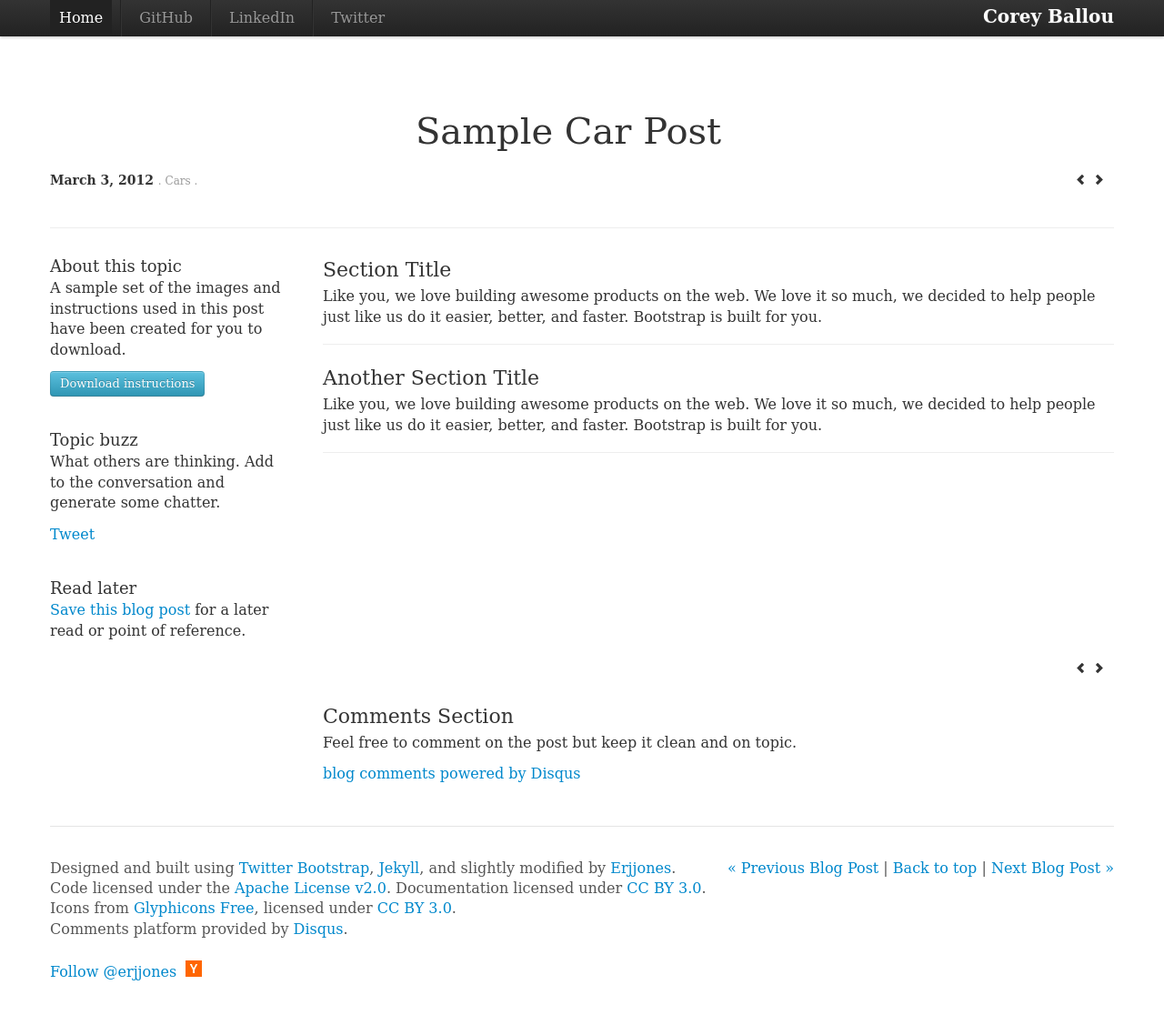
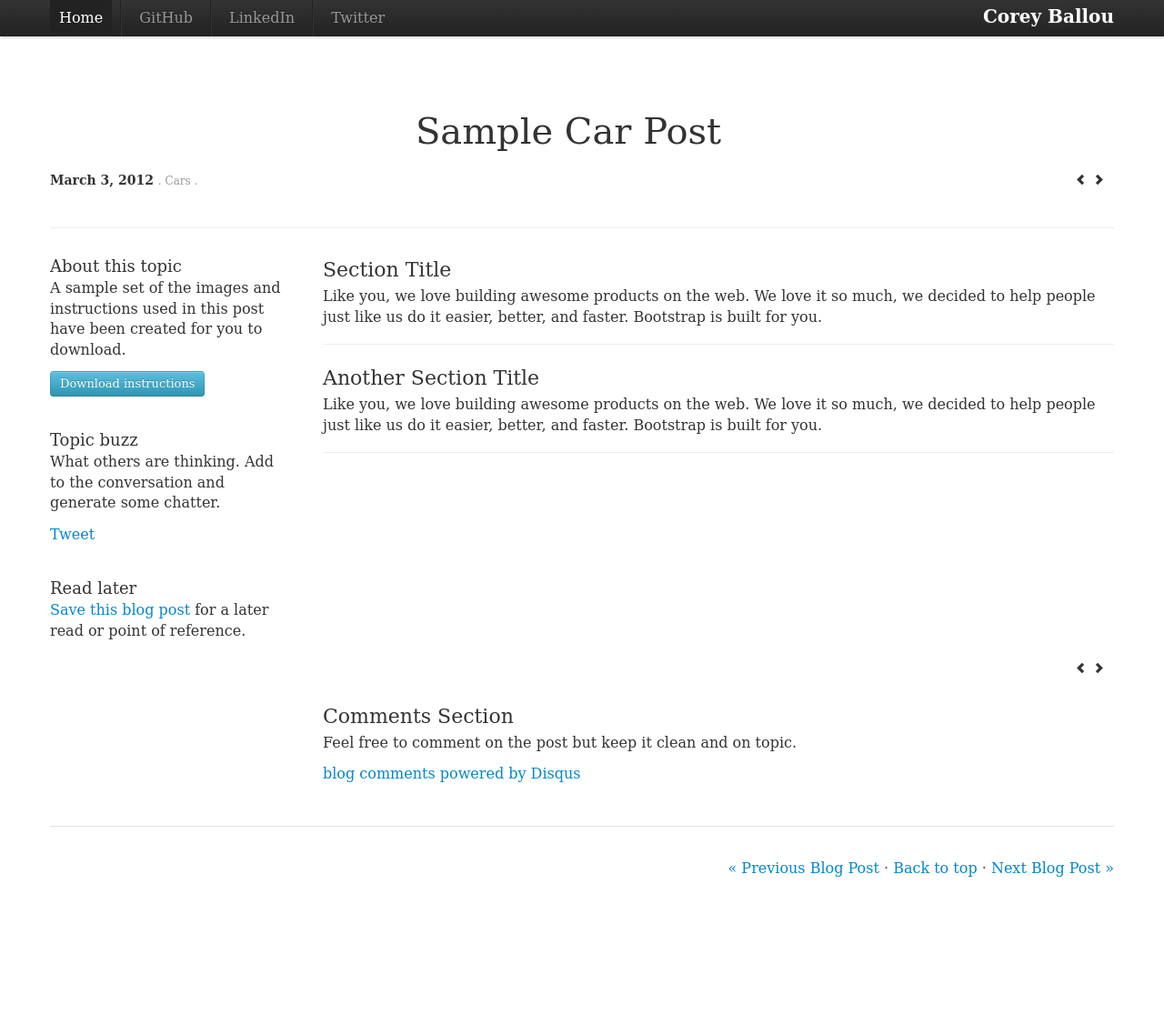
Before and after one commit to cballou/cballou.github.com, a Jekyll site: the page built from _posts/2012-03-03-Sample-Car-Post.markdown, in a window 1280 px wide and 1116 px high. Shown: the whole window at 91% size. Built offline with Jekyll 4.4.1, drawn with Linux system fonts in a browser that asks for light colours; Markdown is read by kramdown in place of the engine named in the settings; comment, search, counter and statistics services are not loaded.

Commit message:
Fixing up the footer.

```diff
--- a/_layouts/post2.html
+++ b/_layouts/post2.html
@@ -67,17 +67,18 @@
 	  <div class="marketing">
 	  {{ content }}
 	  </div>
-
-	   <!-- Footer -->
-		<footer class="footer">
-		  <p class="pull-right">{% if page.previous.url %} <a href="{{page.previous.url}}" title="Previous Post: {{page.previous.title}}">&laquo; Previous Blog Post</a> 	{% endif %}  |  <a href="#">Back to top</a>  |  {% if page.next.url %} 	<a href="{{page.next.url}}" title="Next Post: {{page.next.title}}">Next Blog Post &raquo; </a> 	{% endif %} </p>
-		  <p>Designed and built using <a href="http://twitter.github.com/bootstrap/" target="_blank">Twitter Bootstrap</a>, <a href="http://jekyllrb.com/"  target="_blank">Jekyll</a>, and slightly modified by <a href="https://github.com/erjjones" target="_blank">Erjjones</a>.</p>
-		  <p>Code licensed under the <a href="http://www.apache.org/licenses/LICENSE-2.0" target="_blank">Apache License v2.0</a>. Documentation licensed under <a href="http://creativecommons.org/licenses/by/3.0/">CC BY 3.0</a>.</p>
-		  <p>Icons from <a href="http://glyphicons.com">Glyphicons Free</a>, licensed under <a href="http://creativecommons.org/licenses/by/3.0/">CC BY 3.0</a>.</p>
-		  <p>Comments platform provided by <a href="http://disqus.com/" target="_blank">Disqus</a>.</p>
-		  <br/>
-		  <p><a href="https://twitter.com/erjjones" class="twitter-follow-button" data-show-count="false">Follow @erjjones</a> <script>!function(d,s,id){var js,fjs=d.getElementsByTagName(s)[0];if(!d.getElementById(id)){js=d.createElement(s);js.id=id;js.src="//platform.twitter.com/widgets.js";fjs.parentNode.insertBefore(js,fjs);}}(document,"script","twitter-wjs");</script>&nbsp;<a href="http://news.ycombinator.com/submitlink?u=http://erjjones.github.com{{ page.url }}&t={{ page.title }}" target="_blank"><img src="/img/yc500.gif" title="Submit {{ page.title }} to Hacker News" /></a></p>
-		</footer>
+	  <footer class="footer">
+		<p class="pull-right">
+		  {% if page.previous.url %}
+		  <a href="{{page.previous.url}}" title="Previous Post: {{page.previous.title}}">&laquo; Previous Blog Post</a> &middot;
+		  {% endif %}
+		   <a href="#">Back to top</a>
+		  {% if page.next.url %}
+		  &middot; <a href="{{page.next.url}}" title="Next Post: {{page.next.title}}">Next Blog Post &raquo; </a>
+		  {% endif %}
+		</p>
+		<!--<p>Code licensed under the <a href="http://www.apache.org/licenses/LICENSE-2.0" target="_blank">Apache License v2.0</a>. Documentation licensed under <a href="http://creativecommons.org/licenses/by/3.0/">CC BY 3.0</a>.</p>-->
+	  </footer>
 	</div>
 
     <script type="text/javascript" src="http://platform.twitter.com/widgets.js"></script>
```
Also changed, not shown: _layouts/layout.html (+10 -5 lines).
